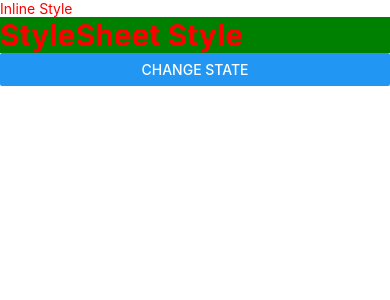
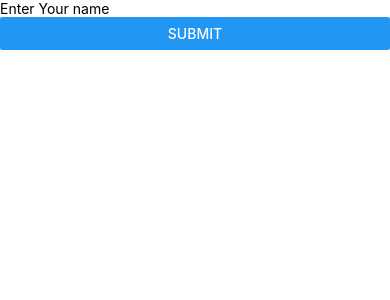
Before and after one commit to reactNativeProjectsByDhanajitKapali/DemoProject, a React Native app: screen / in a window 390 px wide. Shown: the top 300 px of the page. Built offline with nearby package versions, Linux system fonts and the light colour scheme.

Commit message:
textinput

```diff
--- a/App.js
+++ b/App.js
@@ -1,5 +1,12 @@
 import React from 'react';
-import {Button, Text, View, SafeAreaView, StyleSheet} from 'react-native';
+import {
+  Button,
+  Text,
+  View,
+  SafeAreaView,
+  StyleSheet,
+  TextInput,
+} from 'react-native';
 import Login from './components/Login';
 
 // const App = () => {
@@ -15,19 +22,22 @@ class App extends React.Component {
   constructor() {
     super();
     this.state = {
-      data: 'Some class state',
+      name: '',
     };
   }
 
   render() {
     return (
       <SafeAreaView>
-        <Text style={{color: 'red'}}>Inline Style</Text>
-        <Text style={[styles.colors, styles.fonts]}>StyleSheet Style</Text>
+        <TextInput
+          placeholder="Enter Your name"
+          onChangeText={e => {
+            this.setState({name: e});
+          }}></TextInput>
         <Button
-          title="Change State"
+          title="Submit"
           onPress={() => {
-            this.setState({data: 'State Changed'});
+            alert(this.state.name);
           }}
         />
       </SafeAreaView>
```
